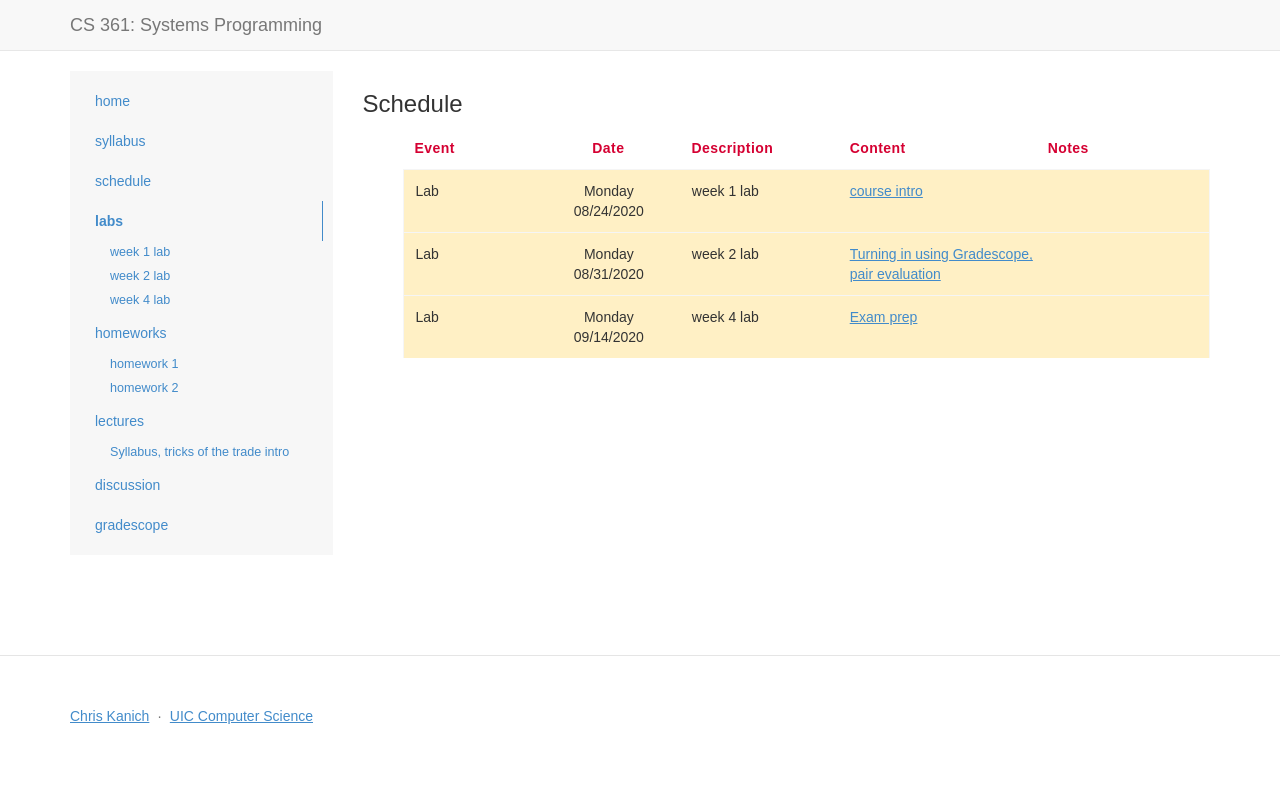
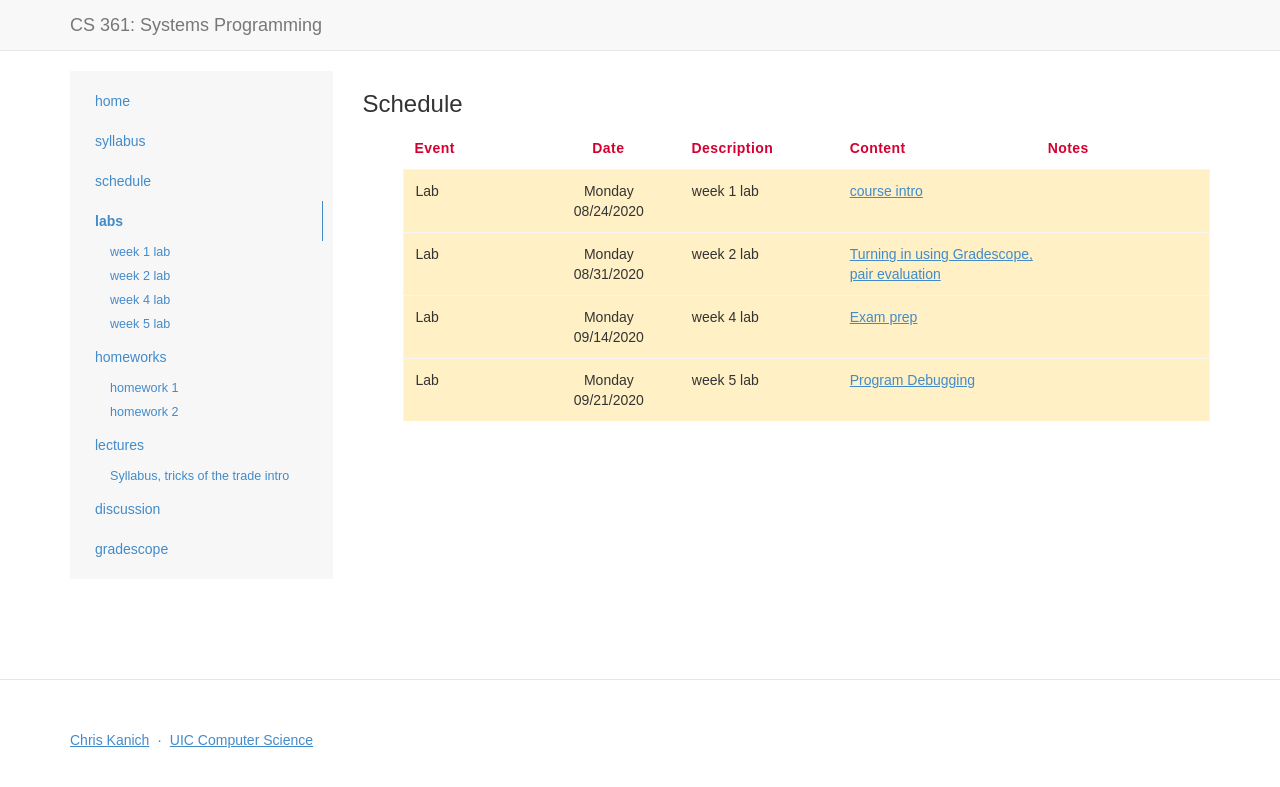
Before and after one commit to csatuic/cs361-website-old, a Jekyll site: the page built from labs.md, in a window 1280 px wide. Shown: the top 787 px of the page. Built offline with Jekyll 4.4.1, drawn with Linux system fonts in a browser that asks for light colours; some web fonts are replaced; part of the change alters nothing that is shown.

```diff
--- a/_config.yml
+++ b/_config.yml
@@ -9,6 +9,7 @@ gradescope: "https://www.gradescope.com/courses/149010"
 discussion: "https://piazza.com/uic/fall2020/cs361"
 playlist: https://www.youtube.com/playlist?list=PLhy9gU5W1fvUND_5mdpbNVHC1WCIaABbP
 msteams: https://teams.microsoft.com/l/team/19%3a4fc12e999b3041439aa197a44f666a0d%40thread.tacv2/conversations?groupId=86a163d3-11e4-4ae6-893c-78bc11d425af&tenantId=e202cd47-7a56-4baa-99e3-e3b71a7c77dd
+eval_link: https://docs.google.com/forms/d/e/1FAIpQLSdcaKpVZBvGb20ji1OR1rB0xQKsA6tHsB0Jwq-i-LKhWJ1N9g/viewform
 
 
 dateformat: "%m/%d/%Y"
--- /dev/null
+++ b/_labs/lab4.md
@@ -0,0 +1,125 @@
+---
+title: week 5 lab
+description: Program Debugging
+layout: default
+due: Monday, September 21st 5pm Chicago time
+date: 2020-09-21T17:00:00
+# notes get passed through markdownify
+github_link: https://github.com/uicsystems/LabSession2-PracticeCode
+# skeleton_repo: csatuic/cs361-lab2-skeleton
+pairings: https://docs.google.com/spreadsheets/d/1WiKQJ4jW1JqdZipR1zNV-zuUlgqg6FU38Kj6VgjLryk/
+---
+
+# Lab 4: {{page.description}}
+In this lab, you will explore some debugging tools which are helpful when trying to debug a fully compiled executable.
+The lab has two deliverables. First, you need to work on your own and complete the Lab 4 assignment on [Gradescope]({{site.gradescope}}). Second, you would do a recap of the activities with your partner. You can find your pairings for the lab in [this sheet]({{page.pairings}}).
+
+## gdb
+
+1.  Before we begin, log in to `systems[1-4].cs.uic.edu` or your docker devcontainer, and check out the [github repository]({{page.github_link}}) which contains the practice code for this lab session. For this practice session, we are giving you the source code for the files you will be practicing on - in the homework, you will get only the binaries.
+
+2.  Run make to compile the code.
+
+3.  Start running gdb on the `trygdb` binary in gdb with the command
+    `gdb ./trygdb`.
+
+4.  Here are some useful gdb commands for you to use:
+
+    1.  `run` - runs the attached binary
+
+    2.  `list` - prints out the c source code, with line numbers
+
+    3.  `break linenumber` - pauses the code before executing line
+        linenumber
+
+    4.  `continue` - starts the code again after a breakpoint
+
+    5.  `print variable` - prints the current value of variable. You can also use `p variable`.
+
+    6.  `watch variable` - will break when the variable you're watching changes
+
+    7.  `set variable=value` - sets a variable to the value you specify
+
+5.  Use the above commands to answer the questions about gdb on
+    gradescope.
+<!-- <br/><br/> -->
+
+## strace
+
+1.  strace is a debugging program that tells you all of the **system
+    calls** a program makes. System calls are requests a program makes
+    to the operating system - we will go over them in depth in class
+    this week.
+
+2.  Run strace on the trystrace executable with `strace ./trystrace`.
+
+3.  strace will print out a bunch of systems calls, most of which are
+    actually the operating system creating, loading and running the
+    executable. The first line of output we're interested in looks like:\
+    `write(1, "Hello, operating system", 24Hello, operating system\
+    ) = 24"`\
+    Note that this is actually one line `("write(1, "Hello, operating
+    system", 24) = 24")` being interrupted by our program printing.
+
+4.  This line tells us that the system call `write` was called (as a
+    result of our printf call) on the parameters `1, "operating system",
+    24`, and had the return value of 24.
+
+5.  Some helpful strace options to play around with:
+
+    1.  `strace -e write` will only show you the calls to write. (You
+        can substitute your favorite system call for write.)
+
+    2.  `strace -f` will trace any processes spawned by the original
+        process.
+
+    3.  `strace -p pid` will attach strace to the process ID of a
+        running process.
+
+    4.  `strace -s x` will print the first x characters of any string
+        (useful because strace truncates strings by default.)
+
+6.  Answer the questions about strace on gradescope.
+
+## ltrace
+
+1.  ltrace is much the same as strace, except that it prints out calls
+    to shared libraries, rather than system calls.
+
+2.  Run ltrace on the tryltrace executable with `ltrace ./tryltrace`.
+
+3.  Notice that the ltrace output is almost identical to strace, except that it prints out library calls, rather than system calls. Try running both strace and ltrace on both binaries to see the differences in what they print out.
+
+4.  All of the strace options listed above will also work for ltrace.
+
+5.  Answer the questions about ltrace on gradescope.
+
+<!-- 6.  You should now be able to find the secret codes for binaries 0-3 in homework 2. We will go over what you need for binary 4 next week. -->
+
+## Peer evaluation rubric
+
+Please grade your peers out of **3 points** using [this form]({{site.eval_link}}).
+
+| Session | Task | Points |
+|---|---|---|
+| Session A | Walk through the steps of getting answers for question 1, 2 & 3 | 3 points (1 point for each question) |
+| Session B | Walk through the steps of getting answers for question 4, 5 & 6 | 3 points (1 point for each question) |
+{: class="table table-striped"}
+
+## Total grade calculation
+
+| Task | Points |
+|---|---|
+| Turn in a Gradescope assignment | 3 points |
+| Demonstrate your approach to finding the answers | 3 points |
+| Evaluating another student | 3 points |
+| Total points | 9 points |
+{: class="table table-striped"}
+
+## Timing
+
+Start exploring the tools on the practice code individually as soon as the lab section starts. Session A run from 30:40 and session B will run from 40:50.
+
+If your grader isn't in lab, contact the TA and they will either pair you up with someone else or evaluate you. If the person you are in charge of grading isn't in the lab, you can evaluate a TA.
+
+You can **only** evaluate/be evaluated by the person who you are assigned, **or** someone that the TA has designated. Anyone who submits an evaluation besides this will receive a zero for the lab. You will only receive points if you show up in your registered lab section.
```
